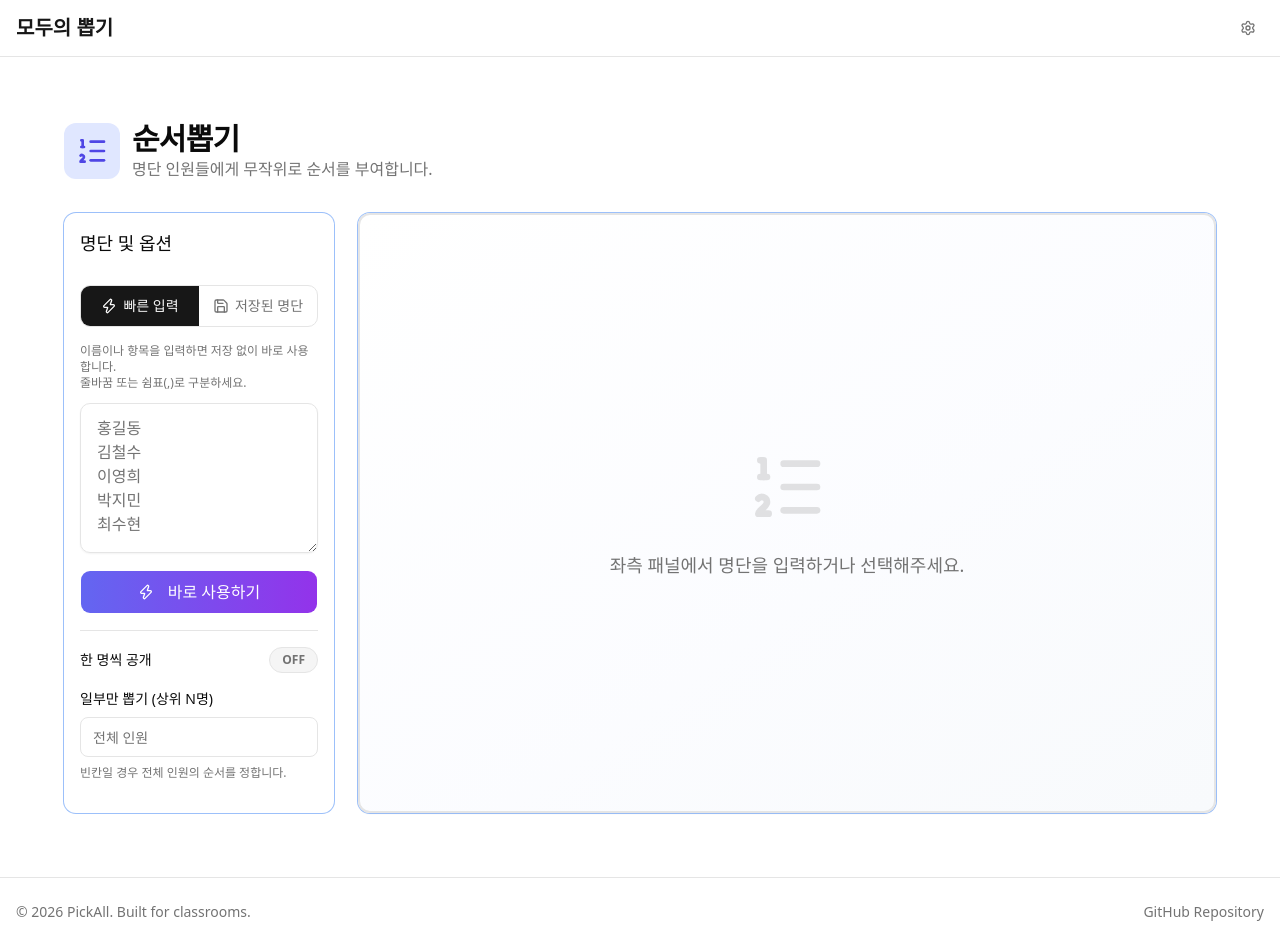
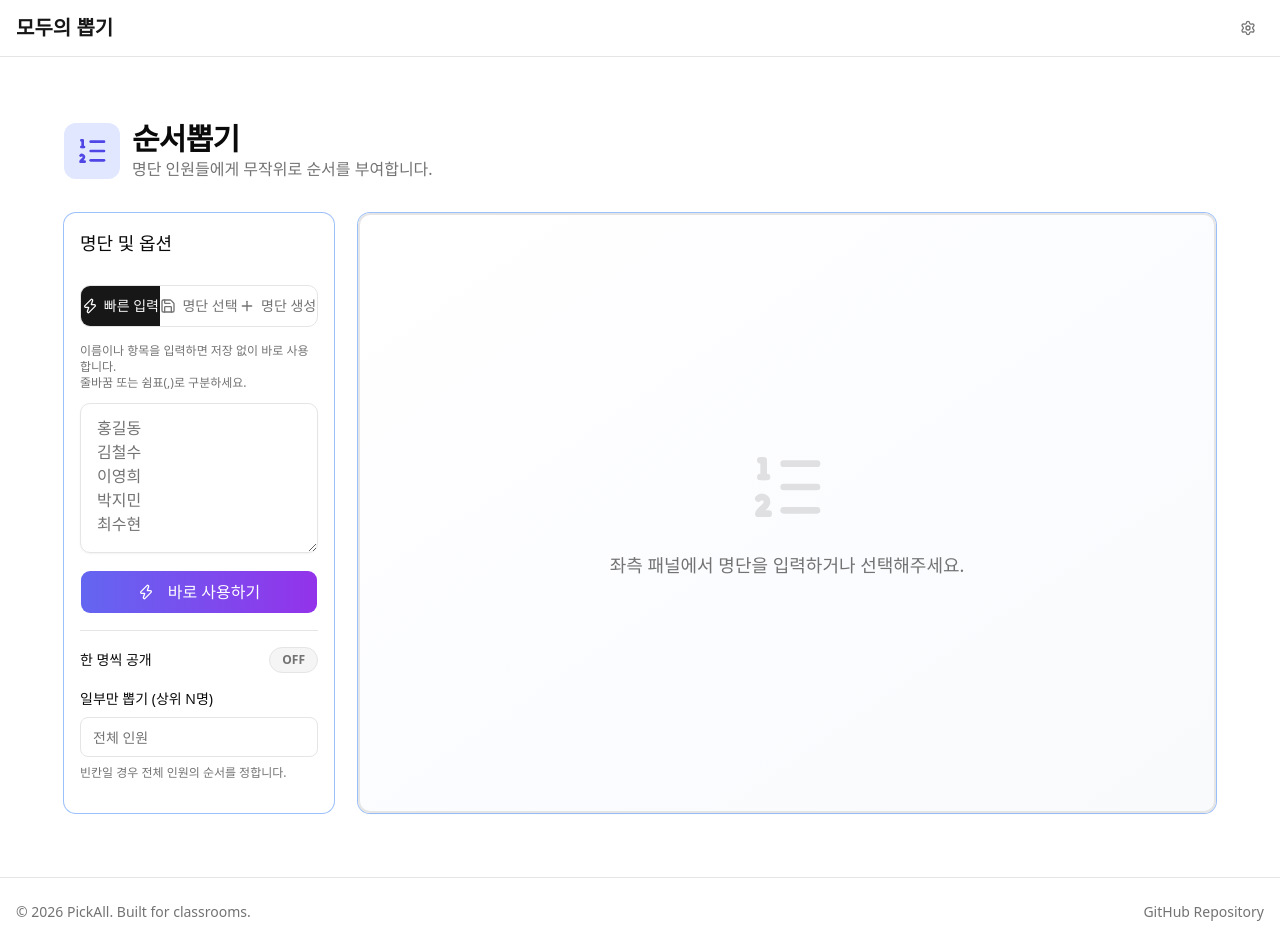
Before and after one commit to Jiwanimastrr/portal, a Next.js app in the folder pickall/: page /pickall/order in a window 1280 px wide. Built offline with nearby package versions, Linux system fonts and the light colour scheme; a web font is replaced by a local one.

Commit message:
feat(pickall): QuickInputPanel에 명단 생성 탭 추가 - 사용자가 쉽게 명단을 추가할 수 있도록 분리

```diff
--- a/pickall/components/shared/QuickInputPanel.tsx
+++ b/pickall/components/shared/QuickInputPanel.tsx
@@ -1,13 +1,13 @@
 "use client";
 
 import { useState } from "react";
-import { Zap, Save } from "lucide-react";
+import { Zap, Save, Plus } from "lucide-react";
 import { Button } from "@/components/ui/button";
 import { NameListSelector } from "@/components/shared/NameListSelector";
 import { NameListInput } from "@/components/shared/NameListInput";
 import { toast } from "sonner";
 
-type InputMode = "quick" | "saved";
+type InputMode = "quick" | "saved" | "create";
 
 interface QuickInputPanelProps {
   onQuickApply: (items: string[]) => void;
@@ -52,7 +52,7 @@ export function QuickInputPanel({
       <div className="flex rounded-lg border overflow-hidden">
         <button
           onClick={() => setInputMode("quick")}
-          className={`flex-1 flex items-center justify-center gap-1.5 py-2.5 text-sm font-medium transition-colors ${
+          className={`flex-1 flex items-center justify-center gap-1.5 py-2.5 text-xs sm:text-sm font-medium transition-colors ${
             inputMode === "quick"
               ? "bg-primary text-primary-foreground"
               : "bg-muted/50 text-muted-foreground hover:text-foreground hover:bg-muted"
@@ -63,14 +63,25 @@ export function QuickInputPanel({
         </button>
         <button
           onClick={() => setInputMode("saved")}
-          className={`flex-1 flex items-center justify-center gap-1.5 py-2.5 text-sm font-medium transition-colors ${
+          className={`flex-1 flex items-center justify-center gap-1.5 py-2.5 text-xs sm:text-sm font-medium transition-colors ${
             inputMode === "saved"
               ? "bg-primary text-primary-foreground"
               : "bg-muted/50 text-muted-foreground hover:text-foreground hover:bg-muted"
           }`}
         >
           <Save className="w-4 h-4" />
-          저장된 명단
+          명단 선택
+        </button>
+        <button
+          onClick={() => setInputMode("create")}
+          className={`flex-1 flex items-center justify-center gap-1.5 py-2.5 text-xs sm:text-sm font-medium transition-colors ${
+            inputMode === "create"
+              ? "bg-primary text-primary-foreground"
+              : "bg-muted/50 text-muted-foreground hover:text-foreground hover:bg-muted"
+          }`}
+        >
+          <Plus className="w-4 h-4" />
+          명단 생성
         </button>
       </div>
 
@@ -100,14 +111,16 @@ export function QuickInputPanel({
             </div>
           )}
         </div>
-      ) : (
+      ) : inputMode === "saved" ? (
         /* 저장된 명단 모드 */
         <div className="space-y-4">
           <NameListSelector />
           {savedListInfo}
-          <div className="pt-4 border-t">
-            <NameListInput />
-          </div>
+        </div>
+      ) : (
+        /* 명단 생성 모드 */
+        <div className="space-y-4">
+          <NameListInput />
         </div>
       )}
     </>
```
